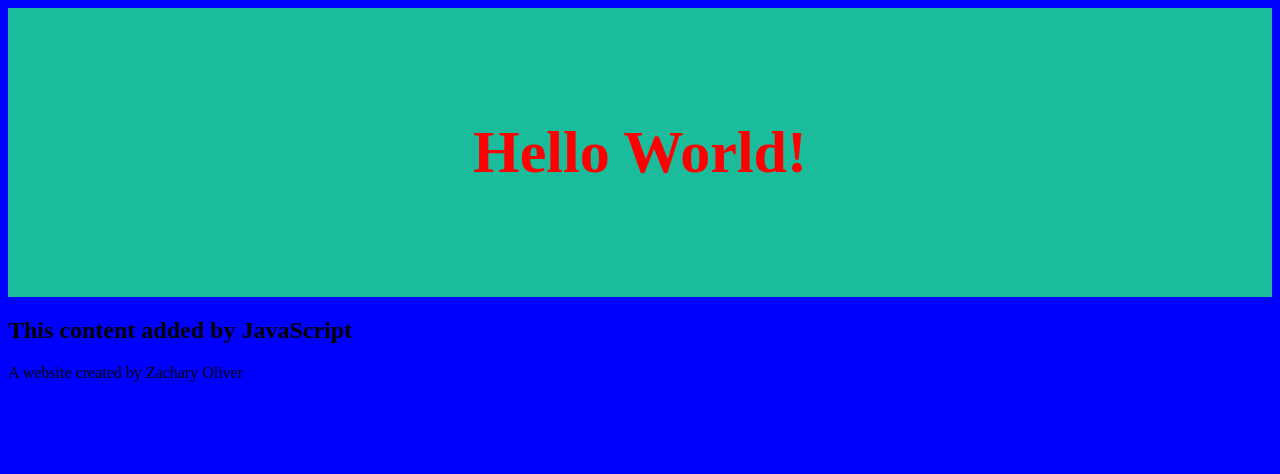
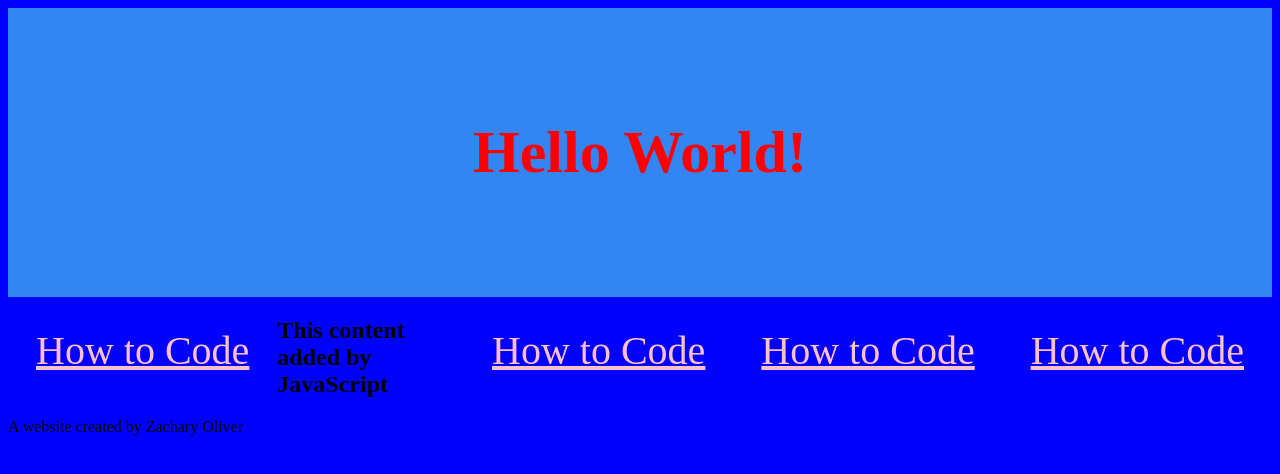
Before and after one commit to zspoliver16/my-personal-website, a plain HTML site: page index.html in a window 1280 px wide. Drawn offline with Linux system fonts and the light colour scheme.

Commit message:
add style.css, index.html

```diff
--- a/index.html
+++ b/index.html
@@ -8,6 +8,12 @@
     <div class="header">
     <h1>Hello World!</h1>
     </div>
+    <div class="navbar">
+        <a href="#">How to Code</a>
+        <a href="#">How to Code</a>
+        <a href="#">How to Code</a>
+        <a href="#" class="left">How to Code</a>
+      </div>
     </body>
     <script src="script.js"></script>
     <p>A website created by Zachary Oliver</p>
--- a/style.css
+++ b/style.css
@@ -5,9 +5,28 @@ body {
 .header {
     padding: 70px;
     text-align: center;
-    background: #1abc9c;
+    background: #3385f3;
     color: red;
 }
 .header h1 {
     font-size: 60px;
 }
+.navbar {
+    overflow: 20px;
+    background-color: grey;
+}
+.navbar a {
+    font-size: 40px;
+    float: right;
+    display: block;
+    color: pink;
+    text-align: center;
+    padding: 30px 28px;
+}
+.navbar a.left {
+    float: left;
+}
+.navbar a:hover {
+    background-color: #ccc;
+    color: yellow;
+}
```
